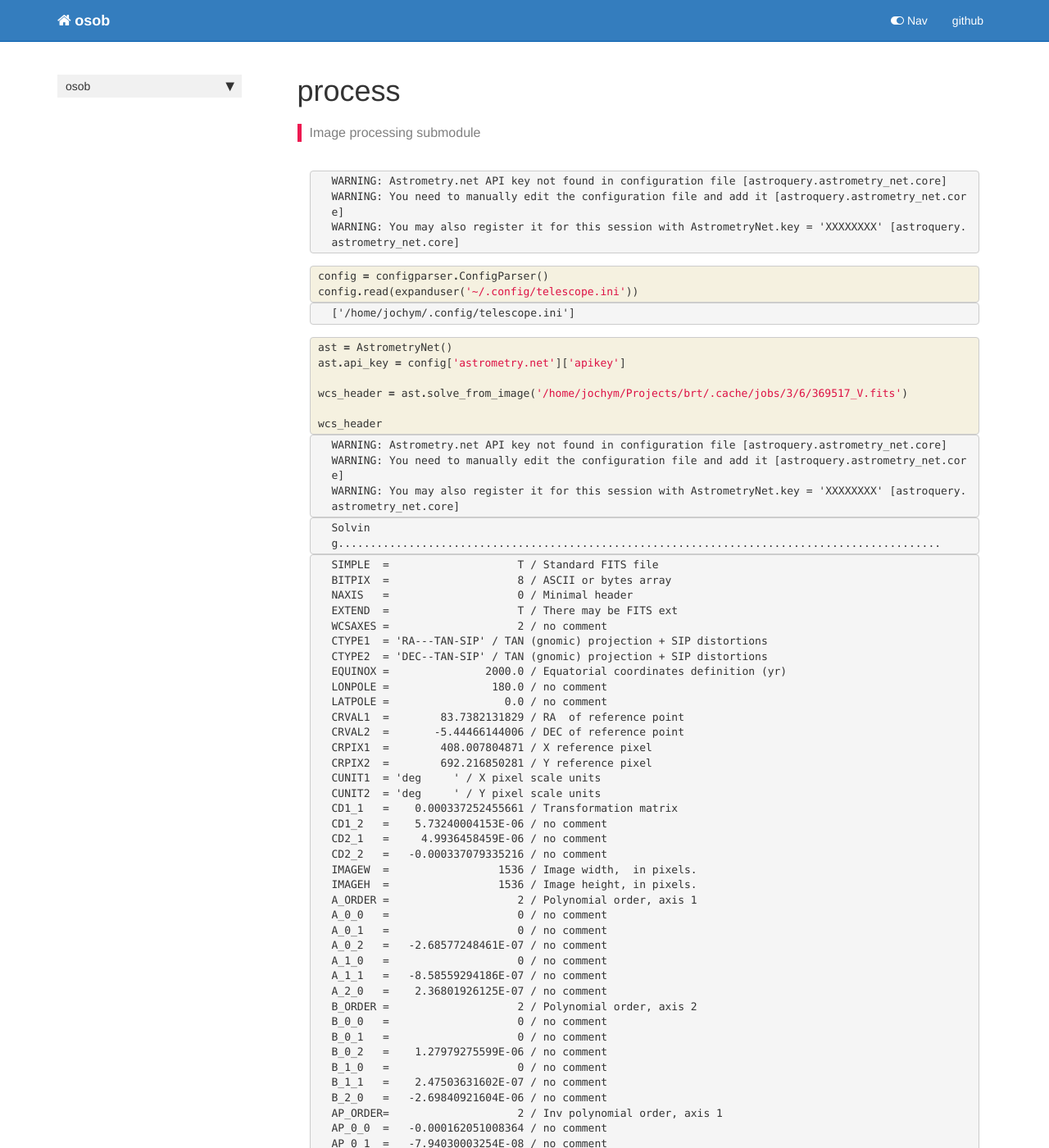
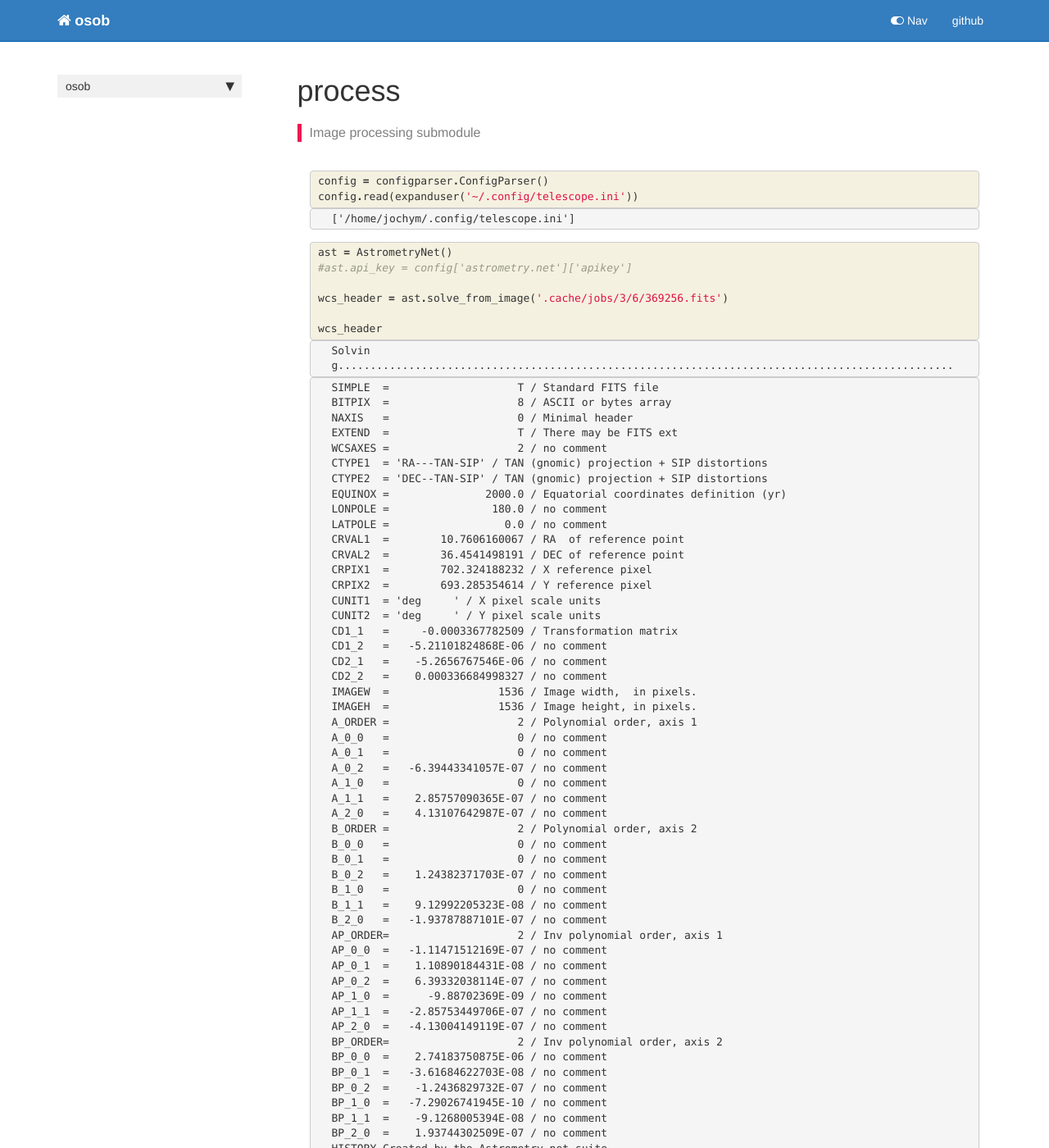
Before and after one commit to jochym/osob, a Jekyll site: the page built from docs/process.html, in a window 1280 px wide and 1400 px high. Shown: the whole window at 82% size. Built offline with Jekyll 4.4.1, drawn with Linux system fonts in a browser that asks for light colours; nearby versions of some CDN libraries; comment, search, counter and statistics services are not loaded; some of the changed text lies outside the part shown.

Commit message:
Upgrade nbdev

```diff
--- a/docs/process.html
+++ b/docs/process.html
@@ -25,22 +25,6 @@ nb_path: "01_process.ipynb"
     {% raw %}
 
 <div class="cell border-box-sizing code_cell rendered">
-
-<div class="output_wrapper">
-<div class="output">
-
-<div class="output_area">
-
-<div class="output_subarea output_stream output_stderr output_text">
-<pre>WARNING: Astrometry.net API key not found in configuration file [astroquery.astrometry_net.core]
-WARNING: You need to manually edit the configuration file and add it [astroquery.astrometry_net.core]
-WARNING: You may also register it for this session with AstrometryNet.key = &#39;XXXXXXXX&#39; [astroquery.astrometry_net.core]
-</pre>
-</div>
-</div>
-
-</div>
-</div>
 
 </div>
     {% endraw %}
@@ -94,9 +78,9 @@ WARNING: You may also register it for this session with AstrometryNet.key = &#39
 <div class="inner_cell">
     <div class="input_area">
 <div class=" highlight hl-ipython3"><pre><span></span><span class="n">ast</span> <span class="o">=</span> <span class="n">AstrometryNet</span><span class="p">()</span>
-<span class="n">ast</span><span class="o">.</span><span class="n">api_key</span> <span class="o">=</span> <span class="n">config</span><span class="p">[</span><span class="s1">&#39;astrometry.net&#39;</span><span class="p">][</span><span class="s1">&#39;apikey&#39;</span><span class="p">]</span>
+<span class="c1">#ast.api_key = config[&#39;astrometry.net&#39;][&#39;apikey&#39;]</span>
 
-<span class="n">wcs_header</span> <span class="o">=</span> <span class="n">ast</span><span class="o">.</span><span class="n">solve_from_image</span><span class="p">(</span><span class="s1">&#39;/home/jochym/Projects/brt/.cache/jobs/3/6/369517_V.fits&#39;</span><span class="p">)</span>
+<span class="n">wcs_header</span> <span class="o">=</span> <span class="n">ast</span><span class="o">.</span><span class="n">solve_from_image</span><span class="p">(</span><span class="s1">&#39;.cache/jobs/3/6/369256.fits&#39;</span><span class="p">)</span>
 
 <span class="n">wcs_header</span>
 </pre></div>
@@ -110,18 +94,8 @@ WARNING: You may also register it for this session with AstrometryNet.key = &#39
 
 <div class="output_area">
 
-<div class="output_subarea output_stream output_stderr output_text">
-<pre>WARNING: Astrometry.net API key not found in configuration file [astroquery.astrometry_net.core]
-WARNING: You need to manually edit the configuration file and add it [astroquery.astrometry_net.core]
-WARNING: You may also register it for this session with AstrometryNet.key = &#39;XXXXXXXX&#39; [astroquery.astrometry_net.core]
-</pre>
-</div>
-</div>
-
-<div class="output_area">
-
 <div class="output_subarea output_stream output_stdout output_text">
-<pre>Solving..............................................................................................</pre>
+<pre>Solving................................................................................................</pre>
 </div>
 </div>
 
@@ -140,53 +114,53 @@ CTYPE2  = &#39;DEC--TAN-SIP&#39; / TAN (gnomic) projection + SIP distortions
 EQUINOX =               2000.0 / Equatorial coordinates definition (yr)
 LONPOLE =                180.0 / no comment
 LATPOLE =                  0.0 / no comment
-CRVAL1  =        83.7382131829 / RA  of reference point
-CRVAL2  =       -5.44466144006 / DEC of reference point
-CRPIX1  =        408.007804871 / X reference pixel
-CRPIX2  =        692.216850281 / Y reference pixel
+CRVAL1  =        10.7606160067 / RA  of reference point
+CRVAL2  =        36.4541498191 / DEC of reference point
+CRPIX1  =        702.324188232 / X reference pixel
+CRPIX2  =        693.285354614 / Y reference pixel
 CUNIT1  = &#39;deg     &#39; / X pixel scale units
 CUNIT2  = &#39;deg     &#39; / Y pixel scale units
-CD1_1   =    0.000337252455661 / Transformation matrix
-CD1_2   =    5.73240004153E-06 / no comment
-CD2_1   =     4.9936458459E-06 / no comment
-CD2_2   =   -0.000337079335216 / no comment
+CD1_1   =     -0.0003367782509 / Transformation matrix
+CD1_2   =   -5.21101824868E-06 / no comment
+CD2_1   =    -5.2656767546E-06 / no comment
+CD2_2   =    0.000336684998327 / no comment
 IMAGEW  =                 1536 / Image width,  in pixels.
 IMAGEH  =                 1536 / Image height, in pixels.
 A_ORDER =                    2 / Polynomial order, axis 1
 A_0_0   =                    0 / no comment
 A_0_1   =                    0 / no comment
-A_0_2   =   -2.68577248461E-07 / no comment
+A_0_2   =   -6.39443341057E-07 / no comment
 A_1_0   =                    0 / no comment
-A_1_1   =   -8.58559294186E-07 / no comment
-A_2_0   =    2.36801926125E-07 / no comment
+A_1_1   =    2.85757090365E-07 / no comment
+A_2_0   =    4.13107642987E-07 / no comment
 B_ORDER =                    2 / Polynomial order, axis 2
 B_0_0   =                    0 / no comment
 B_0_1   =                    0 / no comment
-B_0_2   =    1.27979275599E-06 / no comment
+B_0_2   =    1.24382371703E-07 / no comment
 B_1_0   =                    0 / no comment
-B_1_1   =    2.47503631602E-07 / no comment
-B_2_0   =   -2.69840921604E-06 / no comment
+B_1_1   =    9.12992205323E-08 / no comment
+B_2_0   =   -1.93787887101E-07 / no comment
 AP_ORDER=                    2 / Inv polynomial order, axis 1
-AP_0_0  =   -0.000162051008364 / no comment
-AP_0_1  =   -7.94030003254E-08 / no comment
-AP_0_2  =    2.68249797954E-07 / no comment
-AP_1_0  =   -1.87537305926E-07 / no comment
-AP_1_1  =    8.58916821923E-07 / no comment
-AP_2_0  =   -2.34133223516E-07 / no comment
+AP_0_0  =   -1.11471512169E-07 / no comment
+AP_0_1  =    1.10890184431E-08 / no comment
+AP_0_2  =    6.39332038114E-07 / no comment
+AP_1_0  =      -9.88702369E-09 / no comment
+AP_1_1  =   -2.85753449706E-07 / no comment
+AP_2_0  =   -4.13004149119E-07 / no comment
 BP_ORDER=                    2 / Inv polynomial order, axis 2
-BP_0_0  =   -6.52238046708E-05 / no comment
-BP_0_1  =    8.62745443519E-07 / no comment
-BP_0_2  =    -1.2782766756E-06 / no comment
-BP_1_0  =    5.83372771661E-07 / no comment
-BP_1_1  =   -2.48719853937E-07 / no comment
-BP_2_0  =    2.69615474769E-06 / no comment
+BP_0_0  =    2.74183750875E-06 / no comment
+BP_0_1  =   -3.61684622703E-08 / no comment
+BP_0_2  =    -1.2436829732E-07 / no comment
+BP_1_0  =   -7.29026741945E-10 / no comment
+BP_1_1  =    -9.1268005394E-08 / no comment
+BP_2_0  =    1.93744302509E-07 / no comment
 HISTORY Created by the Astrometry.net suite.
 HISTORY For more details, see http://astrometry.net.
 HISTORY Git URL https://github.com/dstndstn/astrometry.net
 HISTORY Git revision 0.82-17-g7038e323
 HISTORY Git date Fri_Aug_28_20:54:49_2020_+0000
 HISTORY This is a WCS header was created by Astrometry.net.
-DATE    = &#39;2021-01-13T18:02:14&#39; / Date this file was created.
+DATE    = &#39;2021-02-03T19:03:11&#39; / Date this file was created.
 COMMENT -- onefield solver parameters: --
 COMMENT Index(0): /data1/INDEXES/200/index-219.fits
 COMMENT Index(1): /data1/INDEXES/200/index-218.fits
@@ -307,23 +281,23 @@ COMMENT -- properties of the matching quad: --
 COMMENT index id: 205
 COMMENT index healpix: -1
 COMMENT index hpnside: 1
-COMMENT log odds: 150.307
-COMMENT odds: 1.8946e+65
-COMMENT quadno: 11505016
-COMMENT stars: 7341725,7341744,7341732,7341739
-COMMENT field: 3,8,5,1
-COMMENT code error: 0.0043448
-COMMENT nmatch: 28
-COMMENT nconflict: 0
-COMMENT nfield: 231
-COMMENT nindex: 51
-COMMENT scale: 1.21395 arcsec/pix
+COMMENT log odds: 313.353
+COMMENT odds: 1.22318e+136
+COMMENT quadno: 15214753
+COMMENT stars: 9755233,9755105,9755220,9755218
+COMMENT field: 16,8,5,15
+COMMENT code error: 0.00224598
+COMMENT nmatch: 67
+COMMENT nconflict: 2
+COMMENT nfield: 777
+COMMENT nindex: 68
+COMMENT scale: 1.21238 arcsec/pix
 COMMENT parity: 0
-COMMENT quads tried: 2975
-COMMENT quads matched: 18808
-COMMENT quads verified: 18555
-COMMENT objs tried: 9
-COMMENT cpu time: 1.38118
+COMMENT quads tried: 56115
+COMMENT quads matched: 217399
+COMMENT quads verified: 211190
+COMMENT objs tried: 17
+COMMENT cpu time: 17.1672
 COMMENT --                                                                      </pre>
 </div>
 
```
Also changed, not shown: docs/core.html (+9 -22 lines), README.md, 4 other files.
